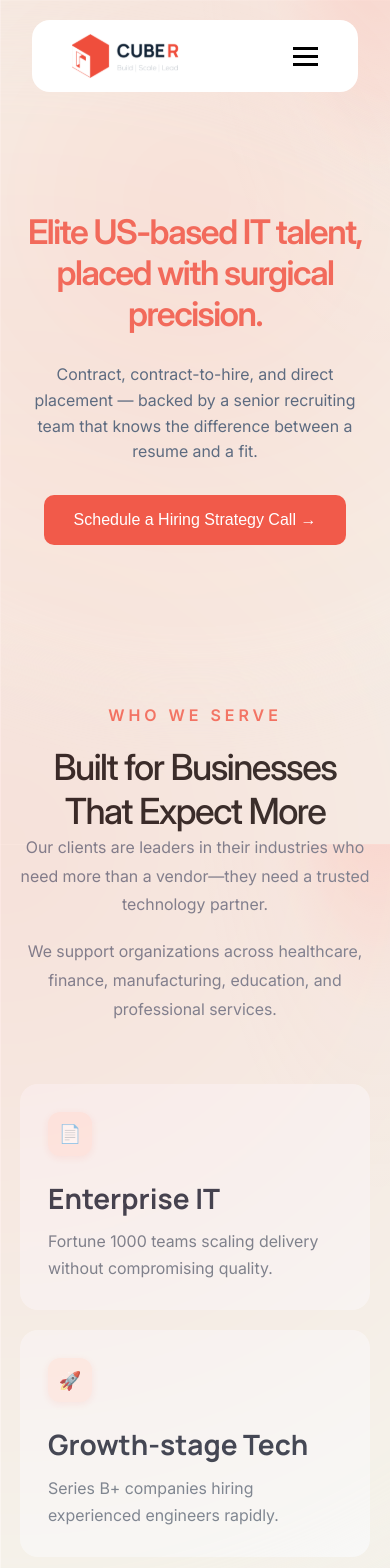
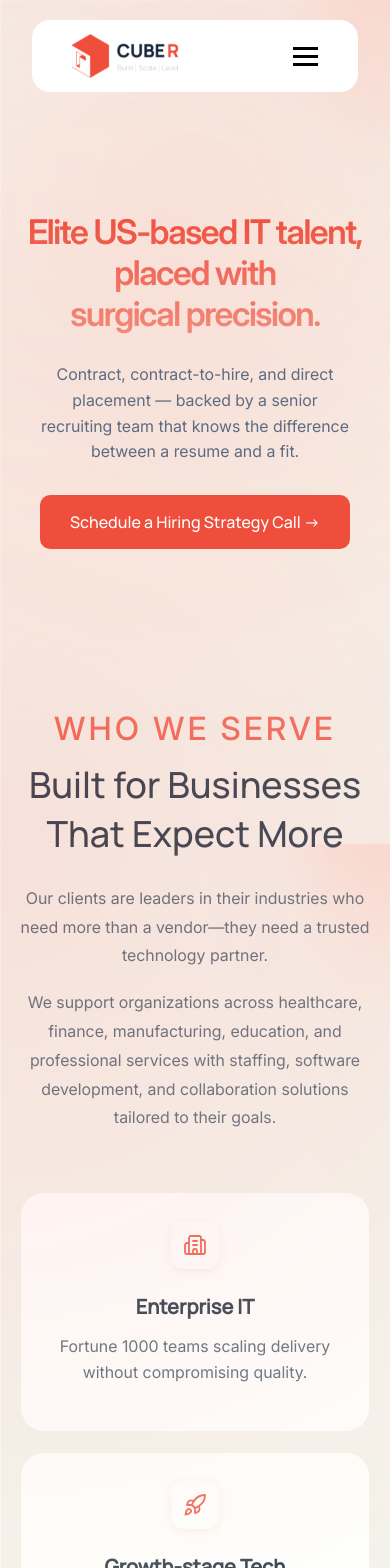
Before and after one commit to CubeR-Group/CubeR-Group, a React (Vite) app: page /us-it-staffing in a window 390 px wide. Shown: the top 1568 px of the page. Built offline with nearby package versions, Linux system fonts and the light colour scheme.

Commit message:
updated service card code to better match design and fixed a few design issues

```diff
--- a/src/Pages/CRG ServicesPage/SoftwareDevelopment.css
+++ b/src/Pages/CRG ServicesPage/SoftwareDevelopment.css
@@ -7,11 +7,22 @@
   display: flex;
   justify-content: center;
   align-items: center;
-  padding: 110px 20px 70px;
+  padding: 140px 20px 20px;
   overflow: hidden;
   background: transparent;
 }
 
+@keyframes fadeUp {
+  from {
+    opacity: 0;
+    transform: translateY(60px);
+  }
+
+  to {
+    opacity: 1;
+    transform: translateY(0);
+  }
+}
 .services-softwaredevelopment-hero-content {
   position: relative;
   z-index: 2;
@@ -37,10 +48,21 @@
 
 .services-softwaredevelopment-hero-content h1 {
   margin: 0;
-  color: #EF4E3C;
+
+  background: linear-gradient(to bottom,
+        #EF4E3C 0%,
+        rgba(239, 78, 60, 0.6) 100%
+  );
+
+  -webkit-background-clip: text;
+  background-clip: text;
+  -webkit-text-fill-color: transparent;
+
   font-size: 56px;
   font-weight: 600;
   line-height: 1.15;
+  opacity: 0;
+  animation: fadeUp 0.9s ease forwards;
 }
 
 .services-softwaredevelopment-hero-content p {
@@ -49,6 +71,9 @@
   color: #47596B;
   font-size: 18px;
   line-height: 1.6;
+  opacity: 0;
+  animation: fadeUp 0.9s ease forwards;
+  animation-delay: 0.2s;
 }
 
 /* ==================================================
@@ -74,7 +99,7 @@
 ================================================== */
 
 .software-services {
-  padding: 0 20px;
+  padding: 100px 20px;
   text-align: center;
 }
 
@@ -127,57 +152,24 @@
 }
 
 .software-services-grid {
-  width: min(100%, 1220px);
-
+  max-width: 1312px;
   margin: 60px auto 0;
-
   display: grid;
-  grid-template-columns: repeat(3, minmax(0, 1fr));
-  gap: 20px;
+  grid-template-columns: repeat(3, 1fr);
+  gap: 30px;
 }
 
 /* ==================================================
    SOFTWARE SERVICE CARD OVERRIDES
 ================================================== */
 
-.software-services-grid > div {
-  background: #FFFFFF !important;
-  min-height: 230px !important;
-  padding: 34px !important;
-  border-radius: 24px !important;
-  text-align: left;
-  box-shadow: none !important;
+.software-services-grid p {
+  margin: 0 !important;
 }
-
-.software-services-grid h2 {
-  font-family: "ManropeBold", sans-serif;
-  font-size: 20px !important;
-  line-height: 1.3;
-  margin: 22px 0 14px !important;
-}
-
-.software-services-grid p {
-  font-family: "InterRegular", sans-serif;
-  font-size: 15px !important;
-  line-height: 1.65 !important;
-  margin: 0 !important;
-  color: #47596B;
-}
-
-/* Icon */
-
-.software-services-grid .service-card-icon,
-.software-services-grid .card-icon {
-  width: 48px !important;
-  height: 48px !important;
-  margin-bottom: 14px !important;
-}
-
-/* Hide Learn More */
-
 .software-services-grid > div div:last-child {
   display: none !important;
 }
+
 /* ==================================================
    SOFTWARE SERVICES RESPONSIVE
 ================================================== */
@@ -268,7 +260,7 @@
 }
 
 .software-process-number {
-  font-family: "ManropeBold", sans-serif;
+  font-family: "ManropeExtraBold", sans-serif;
 }
 
 .software-process-heading {
--- a/src/Pages/CRG ServicesPage/USITStaffing.css
+++ b/src/Pages/CRG ServicesPage/USITStaffing.css
@@ -4,11 +4,11 @@
 
 .services-hero {
   position: relative;
-  min-height: 720px;
+  min-height: 520px;
   display: flex;
   justify-content: center;
   align-items: center;
-  padding: 120px 20px;
+  padding: 70px 20px 50px;
   overflow: hidden;
 
   background: transparent;
@@ -44,7 +44,15 @@
 .services-hero-content h1 {
   margin: 0;
 
-  color: #f26a5b;
+  background: linear-gradient(to bottom,
+      #EF4E3C 0%,
+      rgba(239, 78, 60, 0.6) 100%
+  );
+
+  -webkit-background-clip: text;
+  background-clip: text;
+  -webkit-text-fill-color: transparent;
+
   font-size: 56px;
   font-weight: 600;
   line-height: 1.15;
@@ -80,8 +88,8 @@
 
   margin-top: 40px;
 
-  background: #f15a4a;
-  color: #fff;
+  background: #EF4E3C;
+  color: #FFFFFF;
 
   border: none;
   border-radius: 10px;
@@ -89,6 +97,7 @@
   padding: 18px 38px;
 
   font-size: 16px;
+  font-family: "Manrope";
   font-weight: 500;
 
   cursor: pointer;
@@ -99,7 +108,7 @@
     box-shadow 0.3s ease;
 }
 .hero-btn:hover {
-  background: #ff7a68;
+  background: #EF4E3C;
   transform: translateY(-8px);
   box-shadow: 0 12px 24px rgba(255, 122, 104, 0.25);
 }
@@ -157,26 +166,26 @@
 
 .section-label {
   color:#EF4E3C;
-    font-size:16px;
-    font-weight:600;
-    letter-spacing:4px;
-    text-transform:uppercase;
-    margin-bottom:20px;
+  font-size: 32px;
+  font-weight: 500;
+  letter-spacing: 3px;
+  text-transform: uppercase;
+  margin-bottom:12px;
+  font-family: "InterMedium", sans-serif;
 }
 
 .section-title{
-
-    font-size:46px;
-
-    font-weight:500;
-
-    letter-spacing:-1.5px;
+  font-family: "Manrope", sans-serif;
+  color: #132436;
+  font-size: 48px;
+  font-weight: 500;
+  margin-bottom: 26px;
 }
 
 .section-description {
-  max-width: 900px;
+  max-width: 940px;
   margin: 0 auto;
-  color: #5d6b80;
+  color: #47596B;
   font-size: 18px;
   line-height: 1.8;
 }
@@ -186,7 +195,7 @@
 }
 
 .serve-grid {
-  max-width: 1200px;
+  max-width: 1312px;
   margin: 60px auto 0;
 
   display: grid;
@@ -198,33 +207,12 @@
    CARD OVERRIDES
 =========================== */
 
-.serve-grid > div {
-  background: #f8f8f8 !important;
-  min-height: 180px !important;
-  border-radius: 18px !important;
-  text-align: left;
+.serve-grid p {
+  margin: 0 !important;
 }
-
-.serve-grid h2 {
-  font-size: 28px !important;
-  margin-bottom: 12px !important;
-}
-
-.serve-grid p {
-  font-size: 16px !important;
-  line-height: 1.7 !important;
-  margin-bottom: 0 !important;
-}
-
-/* Hide Learn More for this section */
-
 .serve-grid > div div:last-child {
   display: none !important;
 }
-
-/* ===========================
-   RESPONSIVE
-=========================== */
 
 @media (max-width: 1024px) {
   .section-title {
@@ -253,15 +241,33 @@
     grid-template-columns: 1fr;
     gap: 20px;
   }
+
+  /* ==================================================
+     MOBILE SERVICE CARD ALIGNMENT
+  ================================================== */
+
+  .serve-grid>div {
+    text-align: center !important;
+  }
+
+  .serve-grid .service-icon {
+    margin: 0 auto 24px !important;
+  }
+
+  .serve-grid h2 {
+    text-align: center !important;
+  }
+
+  .serve-grid p {
+    text-align: center !important;
+    margin-left: auto !important;
+    margin-right: auto !important;
+  }
 }
 
 /* ===========================
    OUR PROCESS
 =========================== */
-
-/* ===========================================================
-   OUR PROCESS
-=========================================================== */
 
 .staffing-process{
     max-width:1180px;
--- a/src/Pages/CRG ServicesPage/USITStaffing.jsx
+++ b/src/Pages/CRG ServicesPage/USITStaffing.jsx
@@ -6,7 +6,7 @@ import sourcingImg from "../../assets/usit/sourcing.png";
 import vettingImg from "../../assets/usit/vetting.png";
 import submissionImg from "../../assets/usit/submission.png";
 import onboardingImg from "../../assets/usit/onboarding.png";
-
+import { Building2, Rocket, Landmark } from "lucide-react";
 const USITstaffing = () => {
   const process = [
     {
@@ -57,15 +57,17 @@ const USITstaffing = () => {
       <section className="services-hero">
         <div className="services-hero-content">
           <h1>
-            Elite US-based IT talent,
+            Elite US-based IT talent, placed with
             <br />
-            placed with surgical precision.
+            surgical precision.
           </h1>
 
           <p>
             Contract, contract-to-hire, and direct placement — backed by a
-            senior recruiting team that knows the difference between a resume
-            and a fit.
+            senior
+            <br />
+            recruiting team that knows the difference between a resume and a
+            fit.
           </p>
 
           <button className="hero-btn">
@@ -89,24 +91,25 @@ const USITstaffing = () => {
 
         <p className="section-description second">
           We support organizations across healthcare, finance, manufacturing,
-          education, and professional services.
+          education, and professional services with staffing, software
+          development, and collaboration solutions tailored to their goals.
         </p>
 
         <div className="serve-grid">
           <ServiceCard
-            icon="📄"
+            icon={<Building2 size={24} strokeWidth={1.8} />}
             title="Enterprise IT"
             description="Fortune 1000 teams scaling delivery without compromising quality."
           />
 
           <ServiceCard
-            icon="🚀"
+            icon={<Rocket size={24} strokeWidth={1.8} />}
             title="Growth-stage Tech"
             description="Series B+ companies hiring experienced engineers rapidly."
           />
 
           <ServiceCard
-            icon="🏛️"
+            icon={<Landmark size={24} strokeWidth={1.8} />}
             title="Public Sector"
             description="Federal, state, and municipal contracts requiring vetted talent."
           />
--- a/src/components/ServiceCard.jsx
+++ b/src/components/ServiceCard.jsx
@@ -7,37 +7,40 @@ const ServiceCard = ({ icon, title, description }) => {
         padding: "28px",
         minHeight: "240px",
         transition: "all 0.35s ease",
+        textAlign: "left",
         cursor: "pointer",
         position: "relative",
         overflow: "hidden",
         backgroundClip: "padding-box",
+        border: "1px solid transparent",
       }}
       onMouseEnter={(e) => {
         e.currentTarget.style.transform = "translateY(-8px)";
+        e.currentTarget.style.borderColor = "#EF4E3C";
 
         e.currentTarget.style.background =
           "radial-gradient(circle at top right, rgba(240,91,67,0.05) 0%, rgba(240,91,67,0.02) 12%, #FFFFFF 45%)";
 
         e.currentTarget.style.boxShadow =
-          "0 15px 30px rgba(0,0,0,0.06), inset 0 0 0 2px rgba(247,128,115,0.55)";
+          "0 10px 24px rgba(15,23,42,0.06), 0 2px 8px rgba(239,78,60,0.08)";
 
         const iconBox = e.currentTarget.querySelector(".service-icon");
 
         if (iconBox) {
-          iconBox.style.boxShadow =
-            "0 4px 16px rgba(240,91,67,0.18), inset 0 0 0 2px rgba(247,128,115,0.55)";
+          iconBox.style.boxShadow = iconBox.style.boxShadow =
+            "0 4px 16px rgba(239,78,60,0.18), inset 0 0 0 1px #EF4E3C";
         }
       }}
       onMouseLeave={(e) => {
         e.currentTarget.style.transform = "translateY(0)";
         e.currentTarget.style.background = "#FFFFFF";
+        e.currentTarget.style.borderColor = "transparent";
         e.currentTarget.style.boxShadow = "none";
 
         const iconBox = e.currentTarget.querySelector(".service-icon");
 
         if (iconBox) {
-          iconBox.style.boxShadow =
-            "0 2px 8px rgba(240,91,67,0.12)";
+          iconBox.style.boxShadow = "0 2px 8px rgba(239,78,60,0.12)";
         }
       }}
     >
@@ -45,16 +48,16 @@ const ServiceCard = ({ icon, title, description }) => {
       <div
         className="service-icon"
         style={{
-          width: "44px",
-          height: "44px",
-          background: "#fdebe6",
+          width: "48px",
+          height: "48px",
+          background: "#FFFFFF",
           borderRadius: "12px",
           display: "flex",
           alignItems: "center",
           justifyContent: "center",
-          marginBottom: "24px",
+          marginBottom: "14px",
           fontSize: "18px",
-          color: "#f05b43",
+          color: "#EF4E3C",
           boxShadow: "0 2px 8px rgba(240,91,67,0.12)",
           transition: "all 0.35s ease",
         }}
@@ -66,10 +69,11 @@ const ServiceCard = ({ icon, title, description }) => {
       <h2
         style={{
           fontSize: "20px",
-          color: "#0f172a",
+          color: "#132436",
           marginBottom: "12px",
-          lineHeight: "1.3",
-          fontFamily: "ManropeBold",
+          lineHeight: "28px",
+          fontFamily: "Manrope",
+          fontWeight: "700",
         }}
       >
         {title}
@@ -78,9 +82,9 @@ const ServiceCard = ({ icon, title, description }) => {
       {/* Description */}
       <p
         style={{
-          color: "#5b6778",
-          lineHeight: "1.8",
-          fontSize: "15px",
+          color: "#47596B",
+          lineHeight: "26px",
+          fontSize: "16px",
           marginBottom: "30px",
           maxWidth: "280px",
           fontFamily: "InterRegular",
--- a/src/index.css
+++ b/src/index.css
@@ -32,6 +32,11 @@
     font-family: 'ManropeBold';
     src: url('./assets/fonts/Manrope-Bold.ttf');
 }
+@font-face {
+  font-family: 'ManropeExtraBold';
+  src: url('./assets/fonts/Manrope-ExtraBold.ttf');
+}
+
 
 body {
   width: 100%;
```
Also changed, not shown: src/assets/fonts/Manrope-ExtraBold.ttf (added), 1 other file (tests, documents, lock files or other folders). Lines whose indentation alone changed are shown as unchanged.
